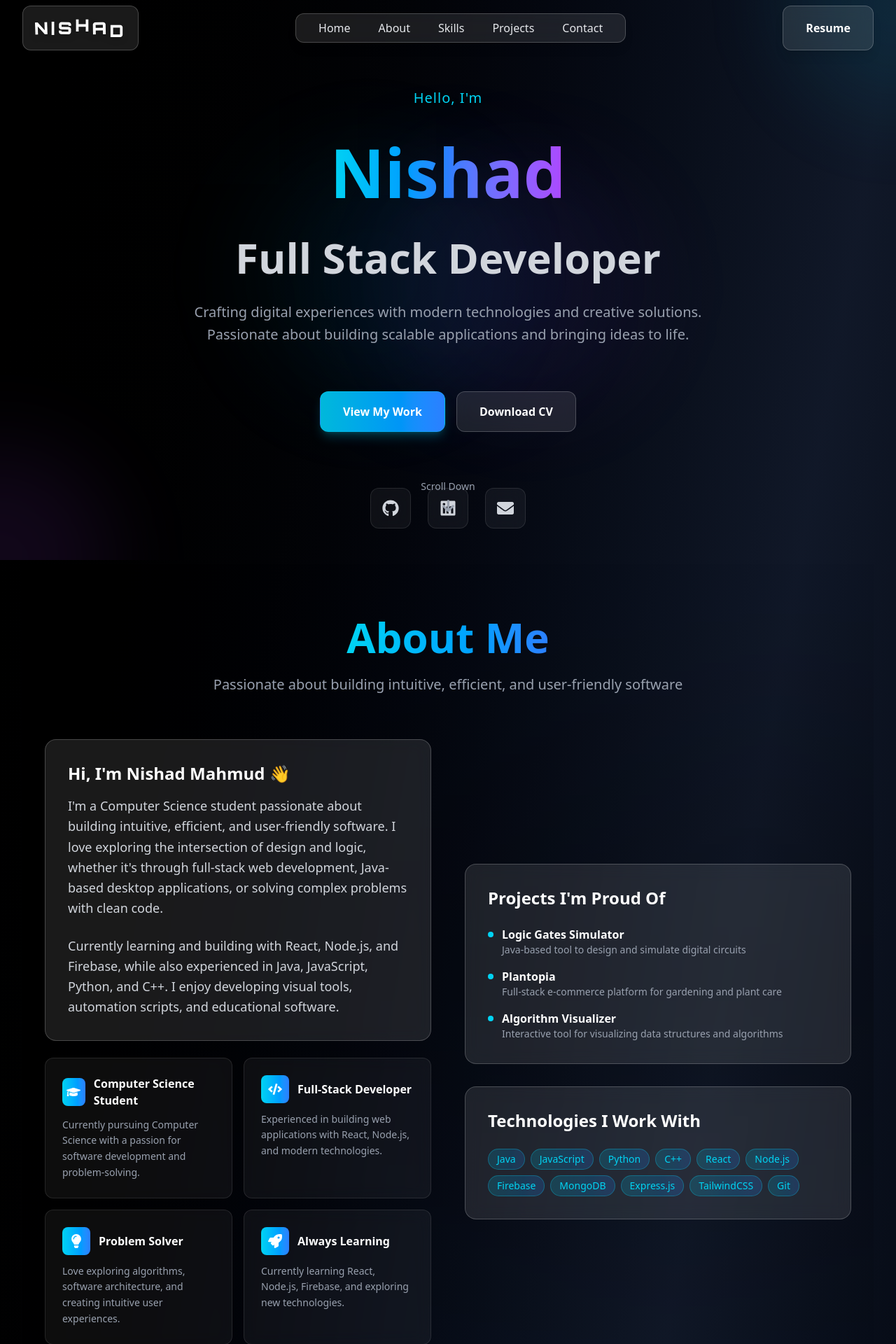
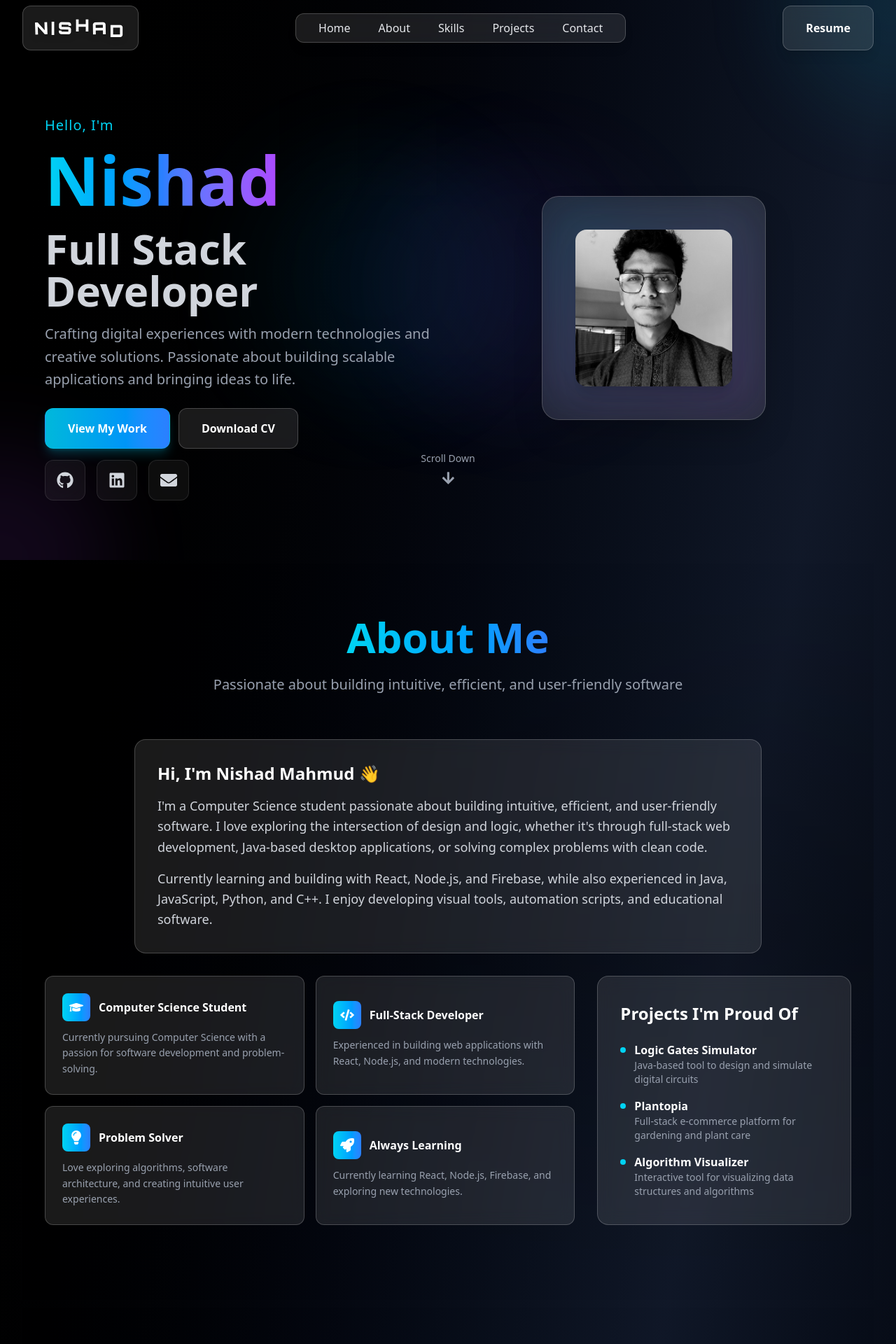
Before and after one commit to nishadmahmud/Nishad-Portfolio, a React (Vite) app: page / in a window 1280 px wide. Shown: the top 1920 px of the page at 70% size. Built offline with nearby package versions, Linux system fonts and the light colour scheme.

Commit message:
banner about me

```diff
--- a/src/components/About.jsx
+++ b/src/components/About.jsx
@@ -54,20 +54,18 @@ const About = () => {
           </p>
         </motion.div>
 
-        <div className="grid lg:grid-cols-2 gap-12 items-center">
-          {/* About Content */}
+        {/* Main Details - Full Width */}
         <motion.div
-            initial={{ opacity: 0, x: -50 }}
-            whileInView={{ opacity: 1, x: 0 }}
+          initial={{ opacity: 0, y: 30 }}
+          whileInView={{ opacity: 1, y: 0 }}
           transition={{ duration: 0.8 }}
           viewport={{ once: true }}
-            className="space-y-6"
+          className="backdrop-blur-md bg-white/10 border border-white/20 rounded-2xl p-8 mb-8 max-w-4xl mx-auto"
         >
-            <div className="backdrop-blur-md bg-white/10 border border-white/20 rounded-2xl p-8">
           <h3 className="text-2xl font-bold text-white mb-4">
-                Hi, I'm Nishad Mahmud 👋
+            Hi, I'm Nishad Mahmud <span className="inline-block">👋</span>
           </h3>
-              <p className="text-gray-300 text-lg leading-relaxed mb-6">
+          <p className="text-gray-300 text-lg leading-relaxed mb-4">
             I'm a Computer Science student passionate about building intuitive, efficient, and user-friendly software.
             I love exploring the intersection of design and logic, whether it's through full-stack web development,
             Java-based desktop applications, or solving complex problems with clean code.
@@ -76,10 +74,12 @@ const About = () => {
             Currently learning and building with React, Node.js, and Firebase, while also experienced in Java,
             JavaScript, Python, and C++. I enjoy developing visual tools, automation scripts, and educational software.
           </p>
-            </div>
+        </motion.div>
 
-            {/* Highlights Grid */}
-            <div className="grid grid-cols-1 sm:grid-cols-2 gap-4">
+        {/* Highlights + Projects Grid */}
+        <div className="grid grid-cols-1 lg:grid-cols-3 gap-8 mb-8">
+          {/* Highlights 2x2 Grid */}
+          <div className="grid grid-cols-1 sm:grid-cols-2 gap-4 lg:col-span-2">
             {highlights.map((highlight, index) => (
               <motion.div
                 key={highlight.title}
@@ -91,7 +91,7 @@ const About = () => {
                   scale: 1.02,
                   boxShadow: "0 0 20px rgba(0, 212, 255, 0.3)"
                 }}
-                  className="backdrop-blur-md bg-white/5 border border-white/10 rounded-xl p-6 hover:border-cyan-400/50 transition-all duration-300"
+                className="backdrop-blur-md bg-white/10 border border-white/20 rounded-xl p-6 h-full flex flex-col justify-center hover:border-cyan-400/50 transition-all duration-300"
               >
                 <div className="flex items-center gap-3 mb-3">
                   <div className="w-10 h-10 bg-gradient-to-r from-cyan-400 to-blue-500 rounded-lg flex items-center justify-center">
@@ -105,18 +105,15 @@ const About = () => {
               </motion.div>
             ))}
           </div>
-          </motion.div>
 
-          {/* Skills & Stats */}
+          {/* Projects I'm Proud Of */}
           <motion.div
-            initial={{ opacity: 0, x: 50 }}
+            initial={{ opacity: 0, x: 20 }}
             whileInView={{ opacity: 1, x: 0 }}
             transition={{ duration: 0.8, delay: 0.2 }}
             viewport={{ once: true }}
-            className="space-y-8"
+            className="backdrop-blur-md bg-white/10 border border-white/20 rounded-2xl p-8 h-full flex flex-col justify-center"
           >
-            {/* Featured Projects */}
-            <div className="backdrop-blur-md bg-white/10 border border-white/20 rounded-2xl p-8">
             <h3 className="text-2xl font-bold text-white mb-6">
               Projects I'm Proud Of
             </h3>
@@ -151,28 +148,6 @@ const About = () => {
                 </motion.div>
               ))}
             </div>
-            </div>
-
-            {/* Skills */}
-            <div className="backdrop-blur-md bg-white/10 border border-white/20 rounded-2xl p-8">
-              <h3 className="text-2xl font-bold text-white mb-6">
-                Technologies I Work With
-              </h3>
-              <div className="flex flex-wrap gap-2">
-                {skills.map((skill, index) => (
-                  <motion.span
-                    key={skill}
-                    initial={{ opacity: 0, scale: 0.8 }}
-                    whileInView={{ opacity: 1, scale: 1 }}
-                    transition={{ duration: 0.3, delay: 0.4 + index * 0.05 }}
-                    viewport={{ once: true }}
-                    className="px-3 py-1 bg-gradient-to-r from-cyan-500/20 to-blue-500/20 border border-cyan-400/30 rounded-full text-cyan-400 text-sm font-medium"
-                  >
-                    {skill}
-                  </motion.span>
-                ))}
-              </div>
-            </div>
           </motion.div>
         </div>
       </div>
--- a/src/components/Banner.jsx
+++ b/src/components/Banner.jsx
@@ -33,17 +33,19 @@ const Banner = () => {
         <div className="absolute bottom-1/4 right-1/4 w-96 h-96 bg-purple-500/10 rounded-full blur-3xl animate-pulse delay-1000"></div>
       </div>
 
-      <div className="container mx-auto px-4 sm:px-6 lg:px-8 text-center relative z-10">
+      <div className="container mx-auto px-4 sm:px-6 lg:px-8 relative z-10">
+        <div className="flex flex-col lg:flex-row items-center justify-between gap-6">
+          {/* Left: Info */}
           <motion.div
             variants={textVariants}
             initial="hidden"
             animate="visible"
-          className="space-y-8"
+            className="flex-1 w-full space-y-4 text-left"
           >
             {/* Greeting */}
             <motion.p
               variants={letterVariants}
-            className="text-cyan-400 text-lg sm:text-xl font-medium tracking-wider"
+              className="text-cyan-400 text-lg sm:text-xl font-medium tracking-wider mb-1"
             >
               Hello, I'm
             </motion.p>
@@ -51,7 +53,7 @@ const Banner = () => {
             {/* Name */}
             <motion.h1
               variants={letterVariants}
-            className="text-4xl sm:text-6xl lg:text-8xl font-bold text-white leading-tight"
+              className="text-4xl sm:text-6xl lg:text-8xl font-bold text-white leading-tight mb-2"
             >
               <span className="bg-gradient-to-r from-cyan-400 via-blue-500 to-purple-500 bg-clip-text text-transparent">
                 Nishad
@@ -69,7 +71,7 @@ const Banner = () => {
             {/* Description */}
             <motion.p
               variants={letterVariants}
-            className="text-lg sm:text-xl text-gray-400 max-w-3xl mx-auto leading-relaxed"
+              className="text-lg sm:text-xl text-gray-400 max-w-3xl leading-relaxed"
             >
               Crafting digital experiences with modern technologies and creative solutions.
               Passionate about building scalable applications and bringing ideas to life.
@@ -78,7 +80,7 @@ const Banner = () => {
             {/* CTA Buttons */}
             <motion.div
               variants={letterVariants}
-            className="flex flex-col sm:flex-row gap-4 justify-center items-center pt-8"
+              className="flex flex-col sm:flex-row gap-3 items-start pt-2 mb-2"
             >
               <motion.button
                 whileHover={{
@@ -106,7 +108,7 @@ const Banner = () => {
             {/* Social Links */}
             <motion.div
               variants={letterVariants}
-            className="flex justify-center items-center space-x-6 pt-12"
+              className="flex items-center space-x-4 pt-2"
             >
               {socialLinks.map((social, index) => (
                 <motion.a
@@ -127,6 +129,21 @@ const Banner = () => {
               ))}
             </motion.div>
           </motion.div>
+
+          {/* Right: Image Placeholder */}
+          <div className="flex-1 w-full flex items-center justify-center">
+            <div className="w-64 h-64 lg:w-80 lg:h-80 rounded-3xl backdrop-blur-lg bg-white/10 border border-white/20 shadow-2xl flex items-center justify-center relative overflow-hidden">
+              {/* Glow effect */}
+              <div className="absolute inset-0 rounded-3xl bg-gradient-to-br from-cyan-400/20 to-purple-500/20 blur-2xl opacity-80 pointer-events-none"></div>
+              {/* Replace src below with your image */}
+              <img
+                src="/me.jpg"
+                alt="Nishad Mahmud"
+                className="w-40 h-40 lg:w-56 lg:h-56 object-cover rounded-2xl z-10 shadow-xl"
+              />
+            </div>
+          </div>
+        </div>
 
         {/* Scroll indicator */}
         <motion.div
--- a/src/components/Footer.jsx
+++ b/src/components/Footer.jsx
@@ -11,7 +11,7 @@ const Footer = () => {
     { icon: FaEnvelope, href: '#', label: 'Email' }
   ]
 
-  return (
+    return (
     <footer className="relative mt-20">
       {/* Background glow */}
       <div className="absolute inset-0 bg-gradient-to-t from-black via-gray-900/50 to-transparent"></div>
--- a/src/components/Projects.jsx
+++ b/src/components/Projects.jsx
@@ -75,7 +75,7 @@ const Projects = () => {
     visible: { opacity: 1, y: 0 }
   }
 
-  return (
+    return (
     <section id="projects" className="py-20 relative">
       {/* Background glow */}
       <div className="absolute inset-0 bg-gradient-to-b from-transparent via-black/20 to-transparent"></div>
@@ -284,7 +284,7 @@ const Projects = () => {
             </motion.button>
           </div>
         </motion.div>
-      </div>
+        </div>
     </section>
   )
 }
```
Also changed, not shown: public/me.jpg (added). Lines whose indentation alone changed are shown as unchanged.
